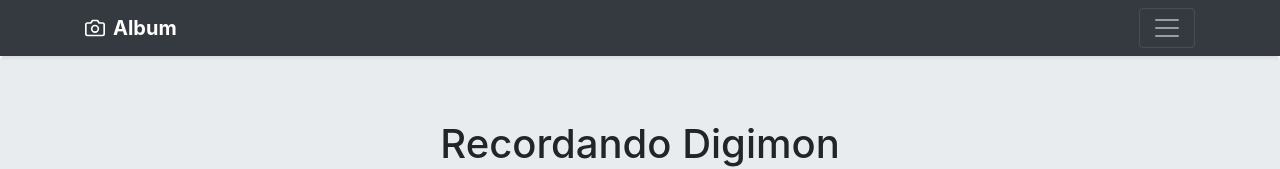
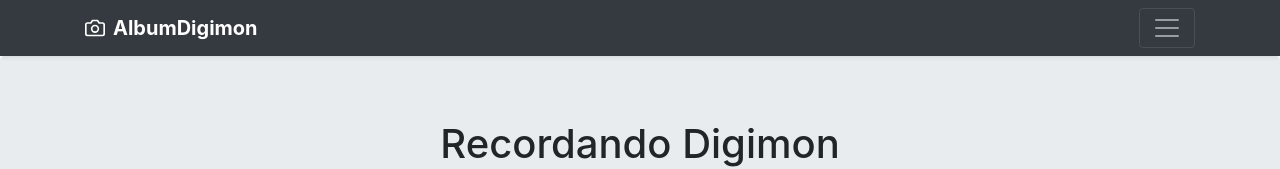
Before and after one commit to salva12/AlbumDigimon, a React (Create React App) app: page / in a window 1280 px wide. Shown: the top 169 px of the page. Built offline with nearby package versions, Linux system fonts and the light colour scheme; no server answers.

Commit message:
Lista la primera version de mi album de digimon

```diff
--- a/src/components/Header.js
+++ b/src/components/Header.js
@@ -27,7 +27,7 @@
               <div class="container d-flex justify-content-between">
                 <a href="#" class="navbar-brand d-flex align-items-center">
                   <svg xmlns="http://www.w3.org/2000/svg" width="20" height="20" fill="none" stroke="currentColor" stroke-linecap="round" stroke-linejoin="round" stroke-width="2" aria-hidden="true" class="mr-2" viewBox="0 0 24 24" focusable="false"><path d="M23 19a2 2 0 0 1-2 2H3a2 2 0 0 1-2-2V8a2 2 0 0 1 2-2h4l2-3h6l2 3h4a2 2 0 0 1 2 2z"/><circle cx="12" cy="13" r="4"/></svg>
-                  <strong>Album</strong>
+                  <strong>AlbumDigimon</strong>
                 </a>
                 <button class="navbar-toggler" type="button" data-toggle="collapse" data-target="#navbarHeader" aria-controls="navbarHeader" aria-expanded="false" aria-label="Toggle navigation">
                   <span class="navbar-toggler-icon"></span>
```
Also changed, not shown: 1 other file (tests, documents, lock files or other folders).
